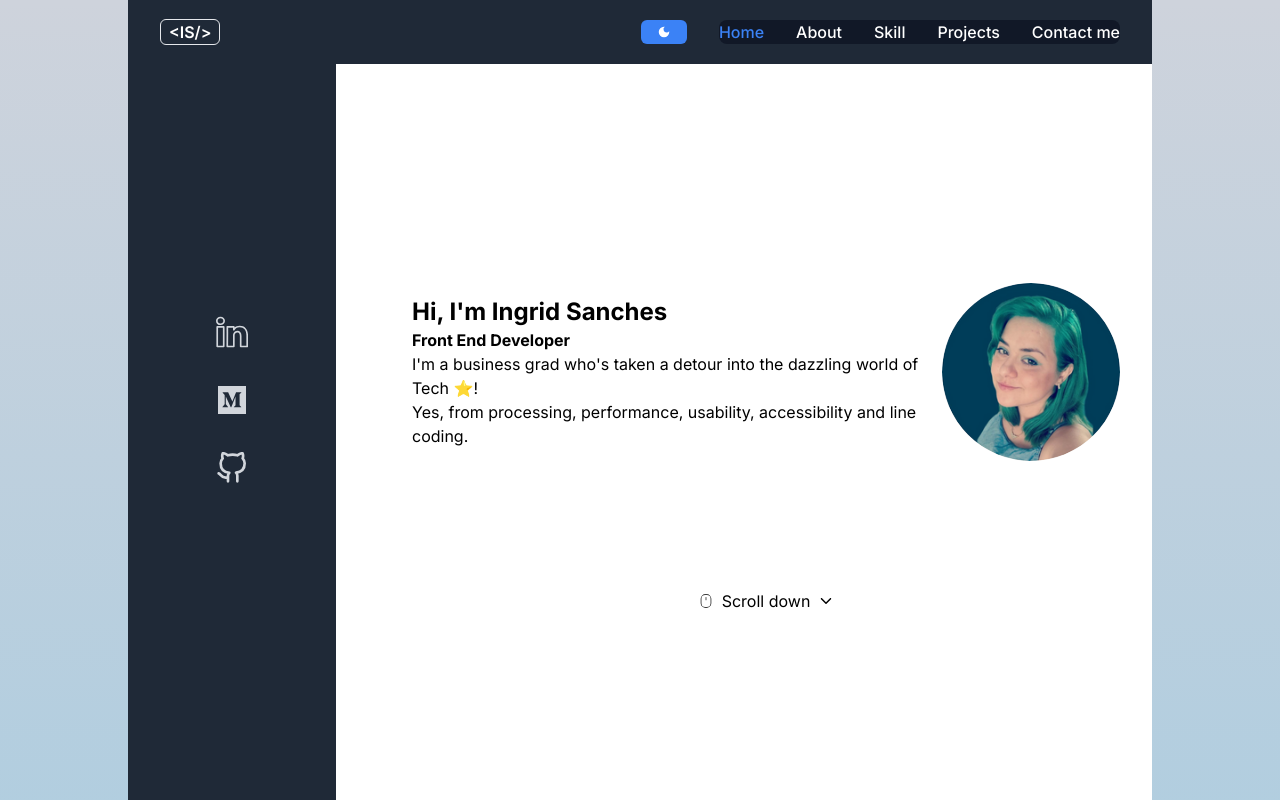
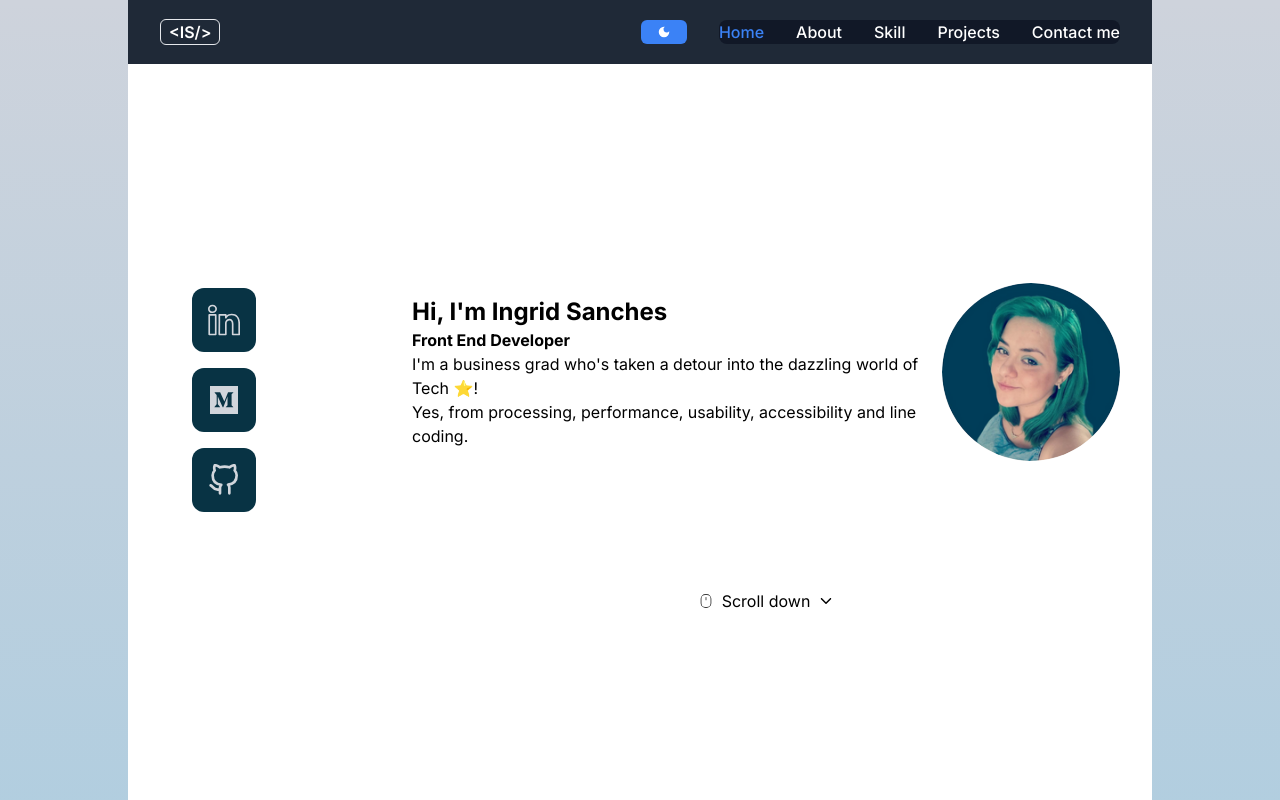
Before and after one commit to IngridAkeida/portfolio, a Next.js app: page / in a window 1280 px wide. Shown: the top 800 px of the page. Built offline with nearby package versions, Linux system fonts and the light colour scheme.

Commit message:
create - map() for sidebar

```diff
--- a/src/components/Sidebar.tsx
+++ b/src/components/Sidebar.tsx
@@ -3,28 +3,40 @@ import { FiGithub } from "react-icons/fi";
 import { SlSocialLinkedin } from "react-icons/sl";
 
 const Sidebar: React.FC = () => {
+
+  const styleLi = "bg-cyan-950 p-4 rounded-xl";
+  const styleA = "text-gray-300 hover:text-white mb-6";
+  const styleI = "fab fa-linkedin-in";
+
+  const externalLinks = [
+    {
+      nameLink: 'LinkedIn',
+      link: "https://www.linkedin.com/",
+      icon: SlSocialLinkedin,
+    },
+    {
+      nameLink: 'Medium',
+      link: "https://medium.com/",
+      icon: FaMedium,
+    },
+    {
+      nameLink: 'GitHub',
+      link: "https://github.com/",
+      icon: FiGithub,
+    },
+  ]
+
   return (
-    <div className="bg-gray-800 h-screen w-52 flex flex-col items-center justify-center fixed ">
-      <ul className=" flex flex-col gap-9">
-        <li>
-          <a href="https://www.linkedin.com/" target="_blank" rel="noopener noreferrer" className="text-gray-300 hover:text-white mb-6">
-            <i className="fab fa-linkedin-in"><SlSocialLinkedin size={32}/></i>
-          </a>
-        </li>
-        <li>
-          <a href="https://medium.com/" target="_blank" rel="noopener noreferrer" className="text-gray-300 hover:text-white mb-6">
-            <i className="fab fa-medium-m"><FaMedium size={32}/></i>
-          </a>
-        </li>
-        <li>
-          <a href="https://github.com/" target="_blank" rel="noopener noreferrer" className="text-gray-300 hover:text-white">
-            <i className="fab fa-github"><FiGithub size={32} /></i>
-          </a>
-        </li>
+    <div className="h-screen w-32 flex flex-col items-end justify-center fixed ">
+      <ul className=" flex flex-col gap-4">
+        {externalLinks.map(( link, index)=>(
+          <li key={index} className={styleLi}>
+            <a href={link.link} target="_blank" rel="noopener noreferrer" className={styleA} aria-label={`Access my ${link.nameLink} using this link`}>
+              <span className={styleI}><link.icon size={32}/></span>
+            </a>
+          </li>
+        ))}
       </ul>
-
-
-
     </div>
   );
 };
```
